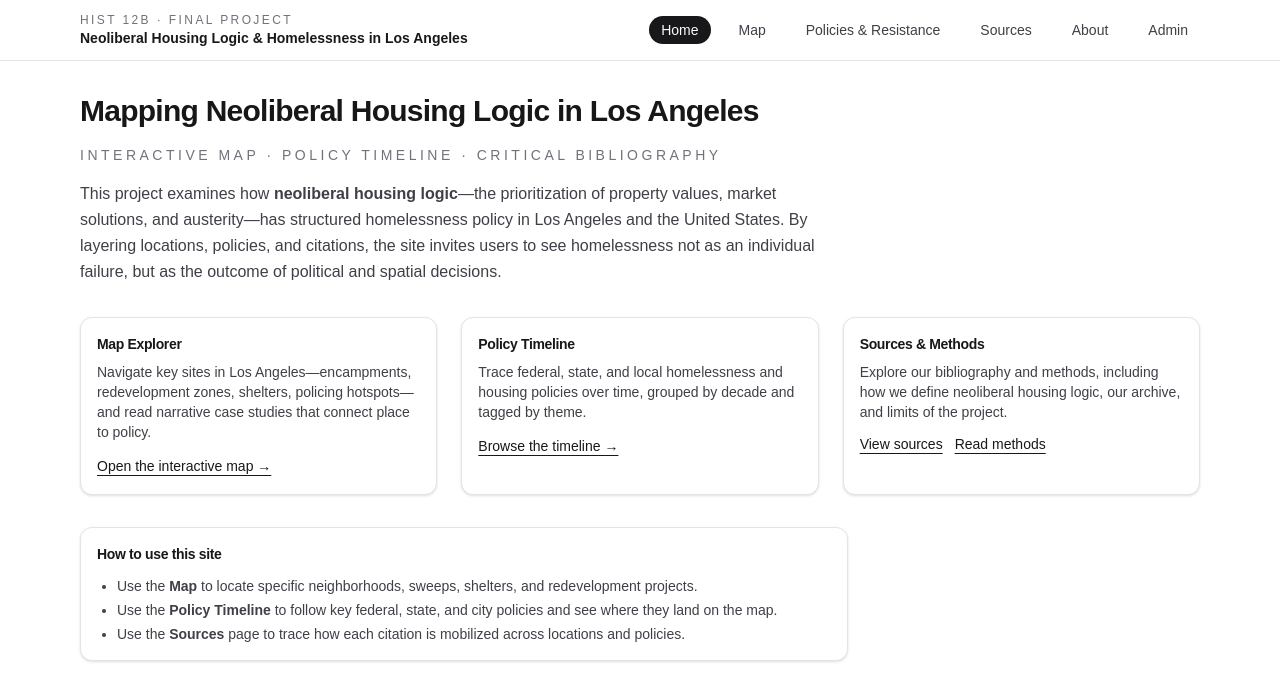
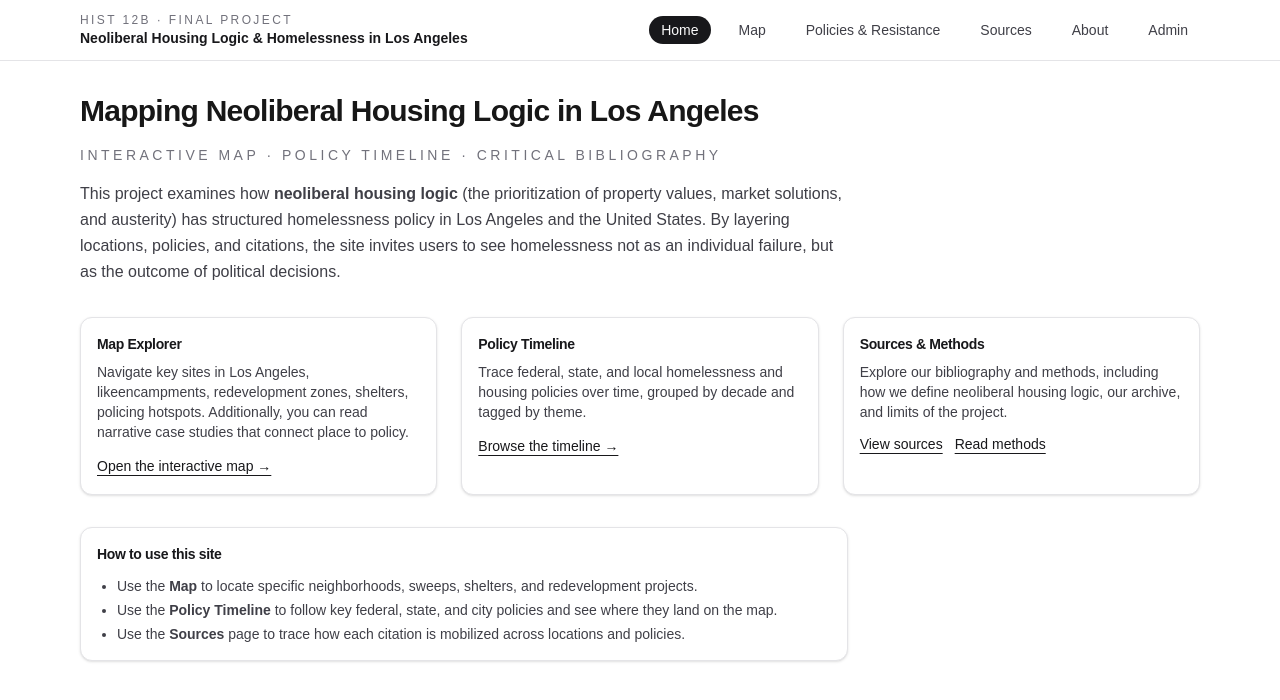
Before and after one commit to sophiatsoukalas/hist12b, a Next.js app: page /hist12b/ in a window 1280 px wide. Shown: the top 700 px of the page. Built offline with nearby package versions, Linux system fonts and the light colour scheme.

Commit message:
changed about page a bit

```diff
--- a/src/app/about/page.tsx
+++ b/src/app/about/page.tsx
@@ -20,7 +20,7 @@ export default function AboutPage() {
             In this project, neoliberal housing logic refers to policies and
             discourses that prioritize property values, market incentives, and
             austerity over guarantees of housing as a social right. This often
-            appears through criminalization, redevelopment, and “service” models
+            appears through criminalization and redevelopment
             that condition aid on compliance.
           </p>
         </div>
@@ -30,9 +30,7 @@ export default function AboutPage() {
           </h2>
           <p>
             The map centers Los Angeles but connects to federal and statewide
-            shifts. It is{" "}
-            <span className="font-semibold">illustrative, not exhaustive</span>:
-            we highlight a curated set of locations and policies to support
+            shifts. We highlight a curated set of locations and policies to support
             classroom discussion rather than provide a full archive.
           </p>
         </div>
@@ -43,7 +41,7 @@ export default function AboutPage() {
         </h2>
         <p>
           This project was created for HIST 12B and draws on work by
-          historians, geographers, urban planners, unhoused organizers, and
+          historians, geographers, unhoused organizers, and
           local mutual aid groups. See the{" "}
           <a
             href="/hist12b/sources"
--- a/src/app/page.tsx
+++ b/src/app/page.tsx
@@ -10,12 +10,12 @@ export default function Home() {
         </p>
         <p className="text-base leading-relaxed text-zinc-700 dark:text-zinc-300">
           This project examines how{" "}
-          <span className="font-semibold">neoliberal housing logic</span>—the
-          prioritization of property values, market solutions, and austerity—has
-          structured homelessness policy in Los Angeles and the United States.
+          <span className="font-semibold">neoliberal housing logic</span> (the
+          prioritization of property values, market solutions, and austerity)
+          has structured homelessness policy in Los Angeles and the United States.
           By layering locations, policies, and citations, the site invites users
           to see homelessness not as an individual failure, but as the outcome
-          of political and spatial decisions.
+          of political decisions.
         </p>
       </section>
 
@@ -25,8 +25,8 @@ export default function Home() {
             Map Explorer
           </h2>
           <p className="mb-3 text-sm text-zinc-700 dark:text-zinc-300">
-            Navigate key sites in Los Angeles—encampments, redevelopment zones,
-            shelters, policing hotspots—and read narrative case studies that
+            Navigate key sites in Los Angeles, likeencampments, redevelopment zones,
+            shelters, policing hotspots. Additionally, you can read narrative case studies that
             connect place to policy.
           </p>
           <a
```
